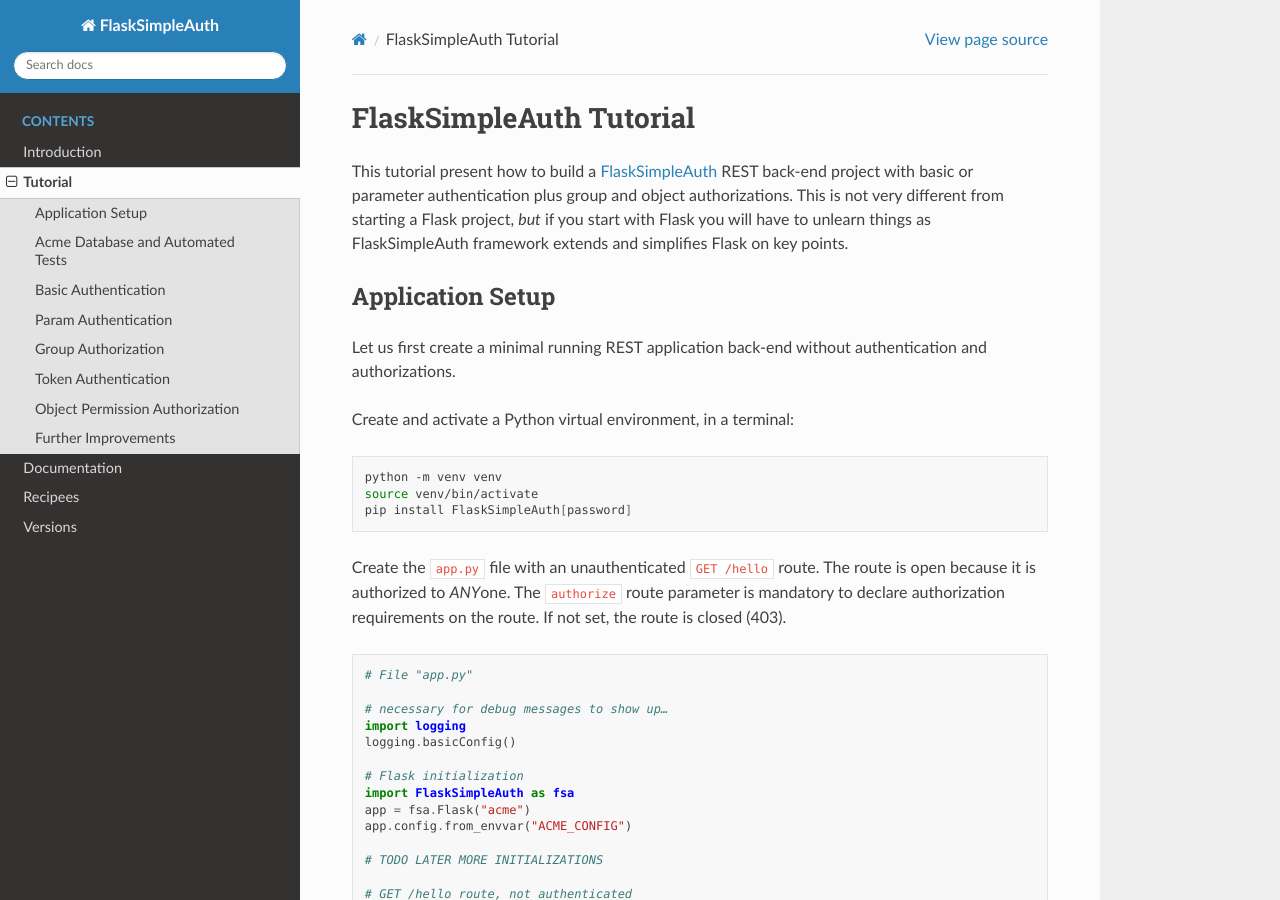
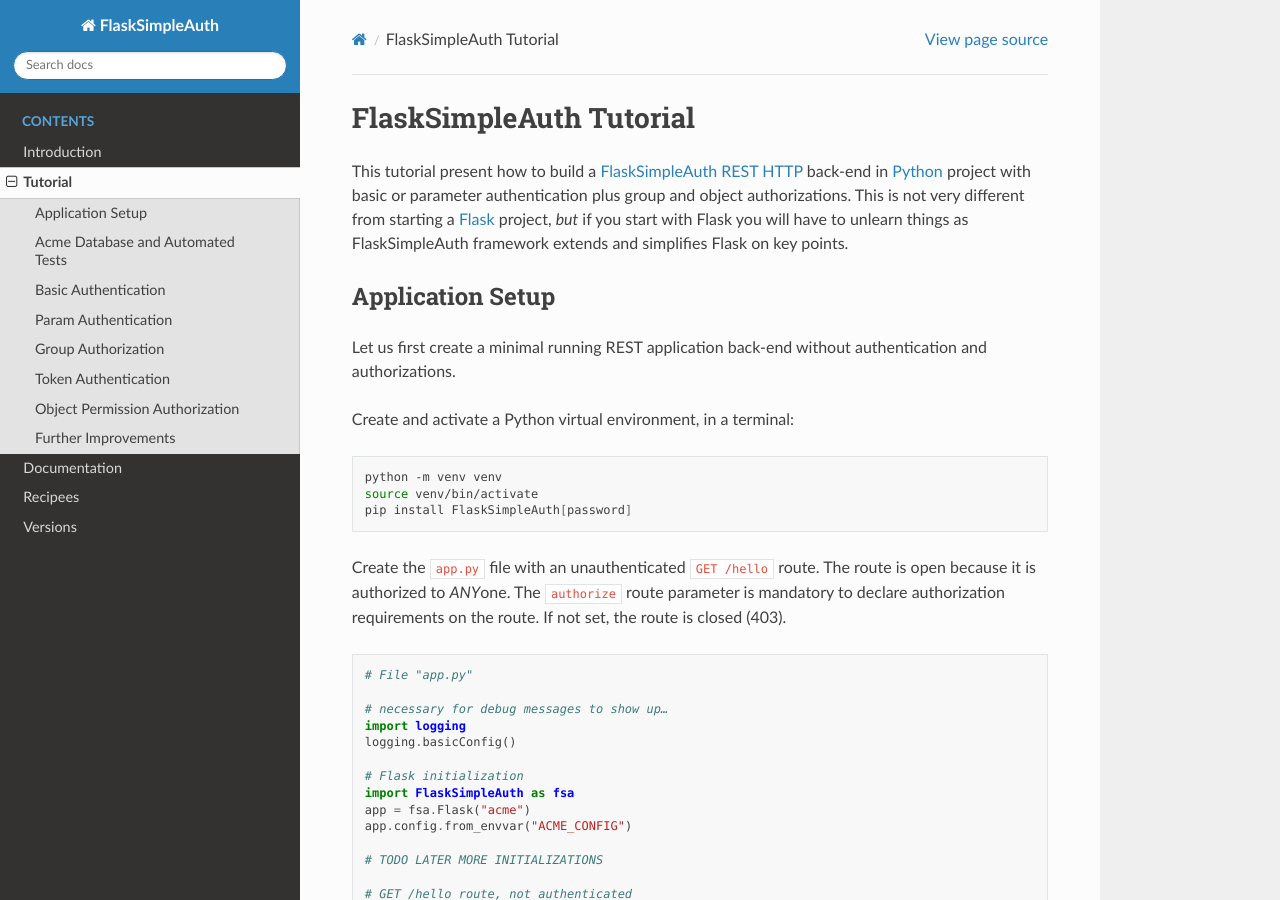
Before and after one commit to zx80/flask-simple-auth, a Sphinx documentation site: the page built from docs/TUTORIAL.md, in a window 1280 px wide and 900 px high. Built offline with Sphinx 7.4.7 and the Read the Docs theme 2.0.0, drawn with Linux system fonts in a browser that asks for light colours; pages that are not in the unit, such as notebooks, are missing from menus.

Commit message:
add various links

````diff
--- a/docs/TUTORIAL.md
+++ b/docs/TUTORIAL.md
@@ -1,10 +1,14 @@
 # FlaskSimpleAuth Tutorial
 
 This tutorial present how to build a
-[FlaskSimpleAuth](https://pypi.org/project/flasksimpleauth) REST back-end
+[FlaskSimpleAuth](https://pypi.org/project/flasksimpleauth)
+[REST](https://en.wikipedia.org/wiki/REST)
+[HTTP](https://en.wikipedia.org/wiki/HTTP)
+back-end in [Python](https://python.org/)
 project with basic or parameter authentication plus group and object
 authorizations.
-This is not very different from starting a Flask project, *but* if you start
+This is not very different from starting a
+[Flask](https://flask.palletsprojects.com/) project, *but* if you start
 with Flask you will have to unlearn things as FlaskSimpleAuth framework extends
 and simplifies Flask on key points.
 
@@ -142,7 +146,8 @@
         self.stuff[stuff][1] = price
 ```
 
-It is good practice to test your application, for instance with `pytest`:
+It is good practice to test your application, for instance with
+[`pytest`](https://pytest.org/):
 
 ```python
 # file "test.py"
````
